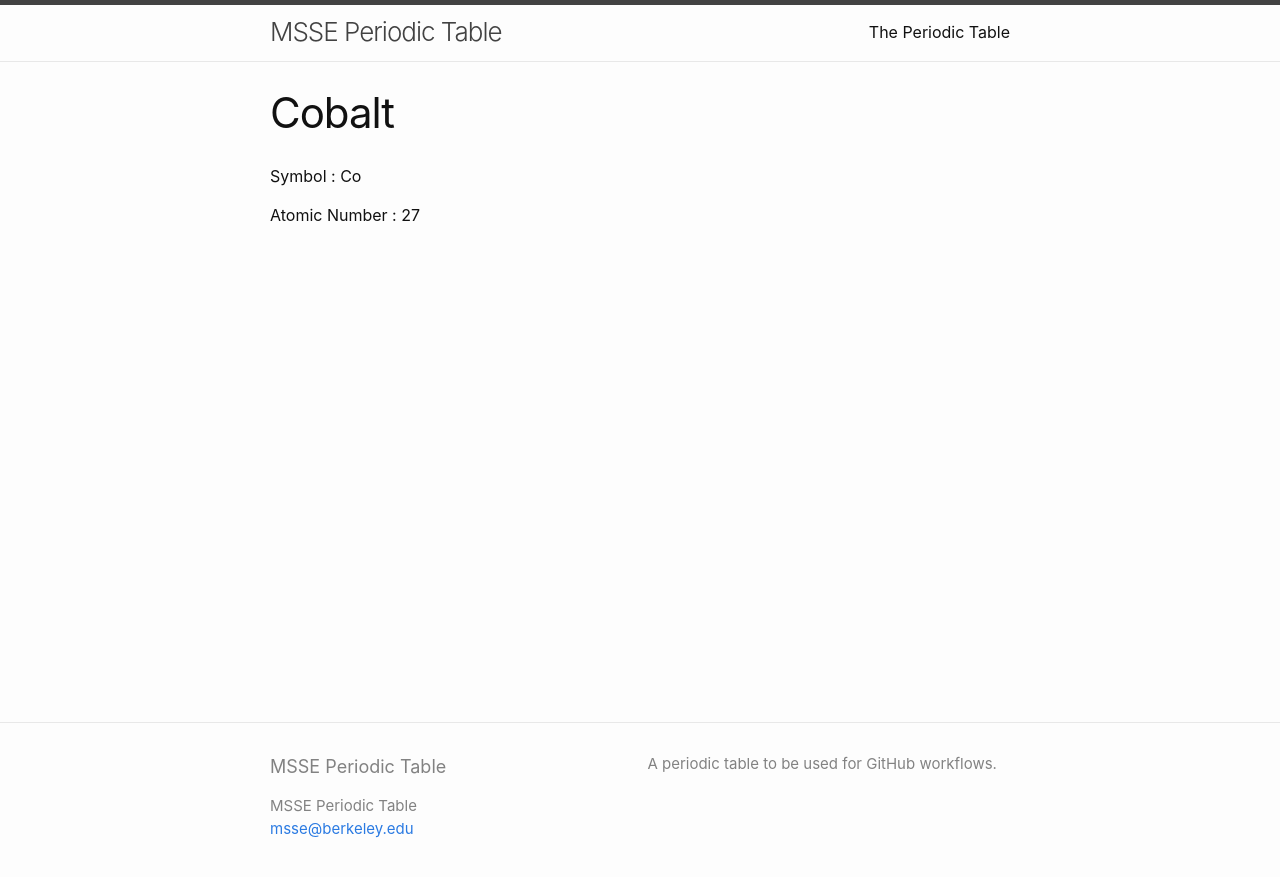
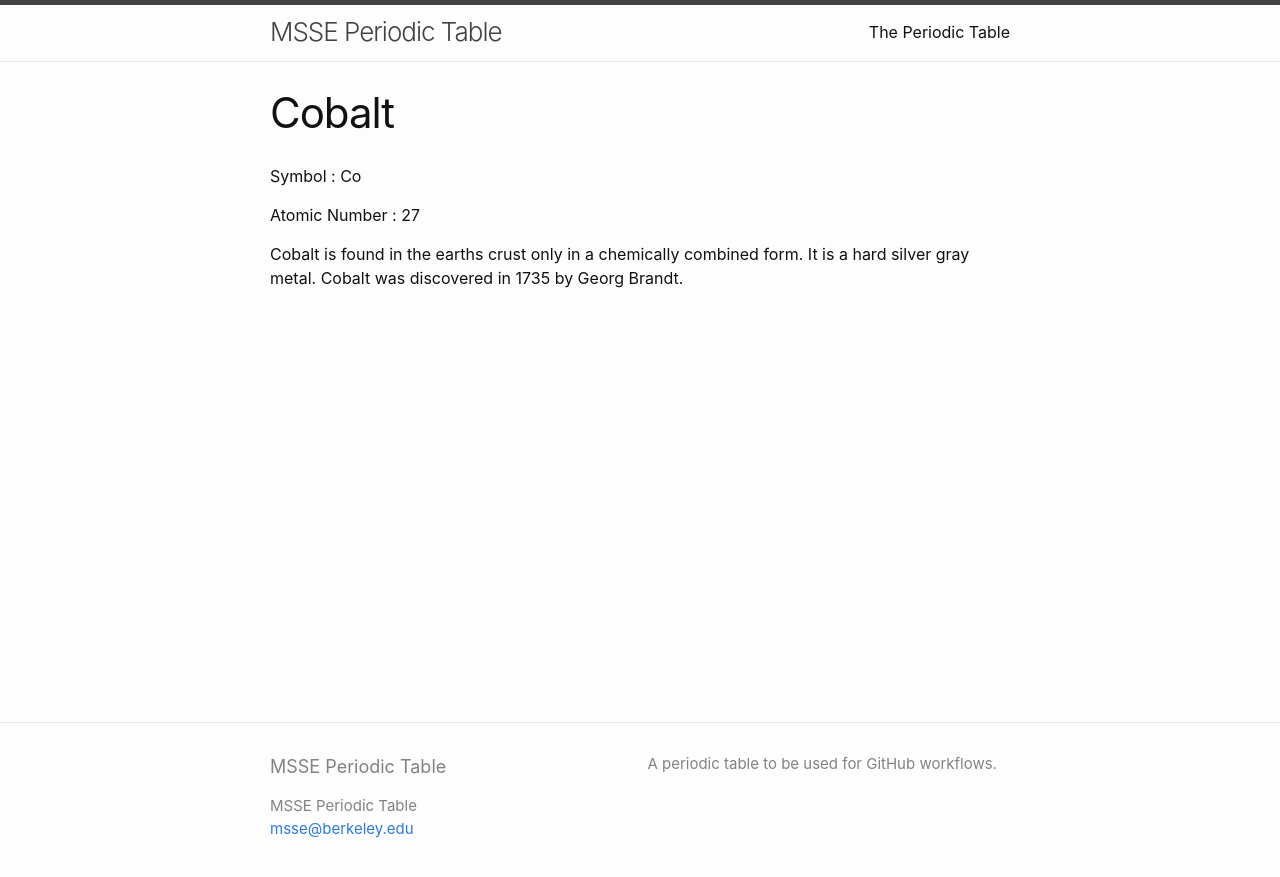
Before and after one commit to msse-chem-280-2023/periodic-table, a Jekyll site: the page built from elements/cobalt.md, in a window 1280 px wide. Shown: the top 877 px of the page. Built offline with Jekyll 4.4.1, drawn with Linux system fonts in a browser that asks for light colours.

Commit message:
update cobalt p age

```diff
--- a/elements/cobalt.md
+++ b/elements/cobalt.md
@@ -6,3 +6,5 @@ title: Cobalt
 Symbol : Co
 
 Atomic Number : 27
+
+Cobalt is found in the earths crust only in a chemically combined form. It is a hard silver gray metal. Cobalt was discovered in 1735 by Georg Brandt.
```
